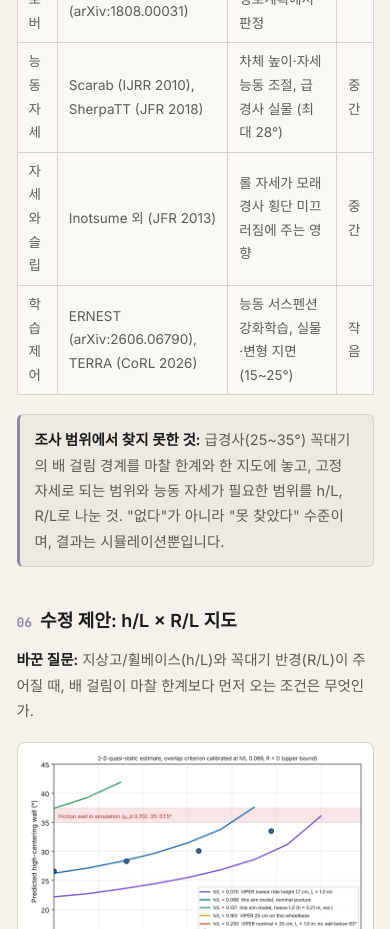
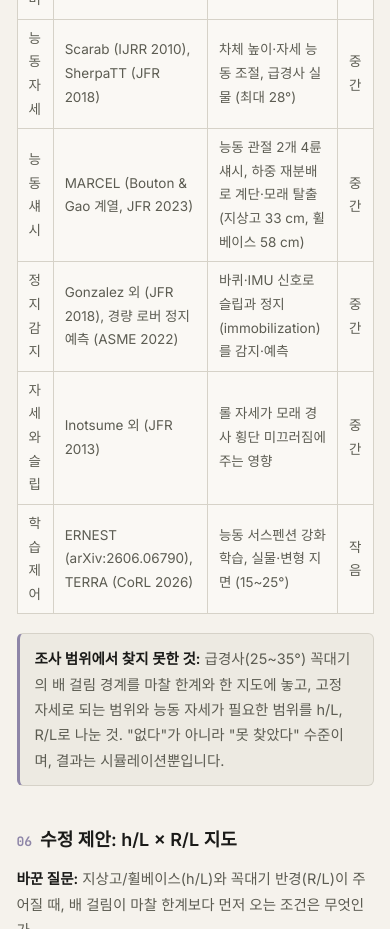
Before and after one commit to tion-source/tion-source.github.io, a plain HTML site: page crest-briefing.html in a window 390 px wide. Shown: the part 6640-7569 px from the top of the page. Drawn offline with Linux system fonts and the light colour scheme.

Commit message:
briefing: add MARCEL and immobilization-detection rows
Co-Authored-By: Claude Opus 5.5 <noreply@anthropic.com>
Claude-Session: https://claude.ai/code/session_01QmcofTmHzCaGBM6kLiAEu1

```diff
--- a/crest-briefing.html
+++ b/crest-briefing.html
@@ -195,6 +195,8 @@
     <tr><td>도로공학</td><td>Eck &amp; Kang 1991, HANGUP</td><td>건널목 형상 × 휠베이스 × 지상고로 저지상고 차량 걸림 예측</td><td><strong>큼</strong></td></tr>
     <tr><td>화성 로버</td><td>MER 운영, TANav (JFR 2009), ACE (arXiv:1808.00031)</td><td>지상고·high-centering을 경로계획에서 판정</td><td><strong>큼</strong></td></tr>
     <tr><td>능동 자세</td><td>Scarab (IJRR 2010), SherpaTT (JFR 2018)</td><td>차체 높이·자세 능동 조절, 급경사 실물 (최대 28°)</td><td>중간</td></tr>
+    <tr><td>능동 섀시</td><td>MARCEL (Bouton &amp; Gao 계열, JFR 2023)</td><td>능동 관절 2개 4륜 섀시, 하중 재분배로 계단·모래 탈출 (지상고 33 cm, 휠베이스 58 cm)</td><td>중간</td></tr>
+    <tr><td>정지 감지</td><td>Gonzalez 외 (JFR 2018), 경량 로버 정지 예측 (ASME 2022)</td><td>바퀴·IMU 신호로 슬립과 정지(immobilization)를 감지·예측</td><td>중간</td></tr>
     <tr><td>자세와 슬립</td><td>Inotsume 외 (JFR 2013)</td><td>롤 자세가 모래 경사 횡단 미끄러짐에 주는 영향</td><td>중간</td></tr>
     <tr><td>학습 제어</td><td>ERNEST (arXiv:2606.06790), TERRA (CoRL 2026)</td><td>능동 서스펜션 강화학습, 실물·변형 지면 (15~25°)</td><td>작음</td></tr>
   </table></div>
```
